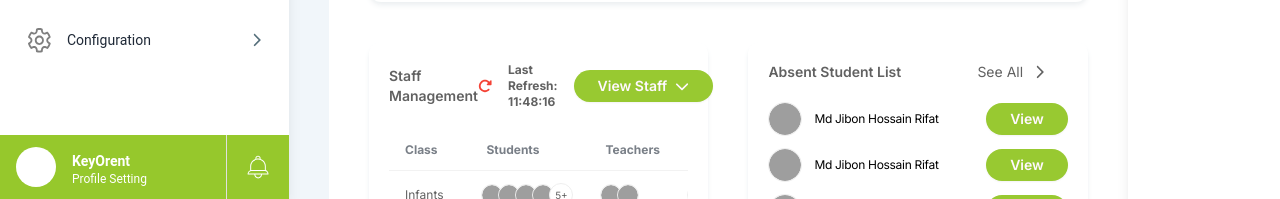
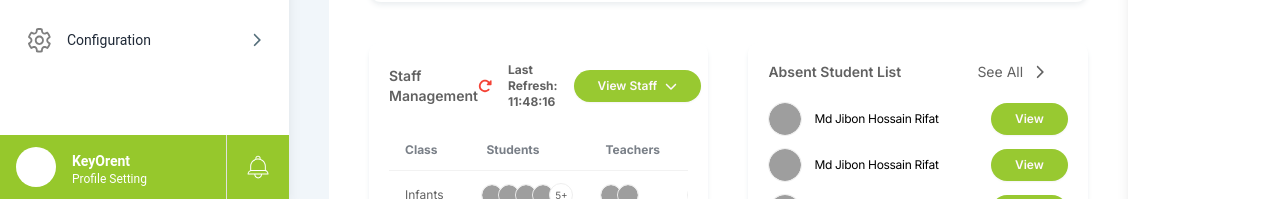
Before and after one commit to linear-digital/camiru-client-side, a React (Vite) app: page /dashboard in a window 1280 px wide. Shown: the part 601-800 px from the top of the page. Built offline with nearby package versions, Linux system fonts and the light colour scheme; grey boxes are pictures that could not be loaded.

Commit message:
update Dashboard.jsx, AbsRow.jsx and StapManagement.jsx

```diff
--- a/src/Pages/Dashboard/Dashboard.jsx
+++ b/src/Pages/Dashboard/Dashboard.jsx
@@ -5,6 +5,7 @@ import StatisticCard from './_UI/StatisticCard';
 import Attendance from './_UI/Attendance';
 import AbsentStudentList from './_UI/AbsentStudentList';
 import StapManagement from './_UI/StapManagement';
+import DownloadCustomReport from './_UI/DownloadCustomReport';
 
 const Dashboard = () => {
     return (
@@ -48,6 +49,7 @@ const Dashboard = () => {
                         <StapManagement />
                         <AbsentStudentList />
                     </div>
+                    <DownloadCustomReport />
                 </div>
                 <div className="min-w-[350px] max-w-[350px]  shadow-lg p-5 rounded-md">
 
--- a/src/Pages/Dashboard/_UI/AbsRow.jsx
+++ b/src/Pages/Dashboard/_UI/AbsRow.jsx
@@ -14,7 +14,7 @@ const AbsRow = () => {
                 </div>
                 <div className=" text-black text-xs font-normal leading-relaxed tracking-tight">Md Jibon Hossain Rifat</div>
             </div>
-            <button className='btn gap-2 btn-secondary bg-[#96C82C] rounded-3xl btn-sm text-sm px-6'>
+            <button className='btn gap-2 btn-secondary bg-[#96C82C] rounded-3xl btn-sm  px-6 text-[12px]'>
                 View
             </button>
         </div>
--- /dev/null
+++ b/src/Pages/Dashboard/_UI/DownloadCustomReport.jsx
@@ -0,0 +1,25 @@
+import { faCircleDown } from '@fortawesome/free-regular-svg-icons';
+import { FontAwesomeIcon } from '@fortawesome/react-fontawesome';
+import React from 'react';
+
+const DownloadCustomReport = () => {
+    return (
+        <div className="w-full mt-10 h-[89px] bg-slate-50 rounded-xl border border-cyan-100 bg-[#F8FCFF] flex items-center px-10 justify-between" >
+            <h3 className=" text-zinc-800 text-sm font-semibold ">Download a Custom Report</h3>
+            <div className='flex gap-5 items-center'>
+                <button className="w-[150px] h-[22px] bg-orange-400 rounded-sm text-xs flex items-center gap-1 px-2" >
+                    <span className=" text-zinc-800 text-xs font-medium ">12th January, 2022</span>
+                    <FontAwesomeIcon icon={faCircleDown} />
+                </button>
+                <div className="text-teal-600 text-sm font-semibold ">To</div>
+                <button className="w-[150px] h-[22px] bg-orange-400 rounded-sm text-xs flex items-center gap-1 px-2" >
+                    <span className=" text-zinc-800 text-xs font-medium ">12th January, 2022</span>
+                    <FontAwesomeIcon icon={faCircleDown} />
+                </button>
+                <button className='btn btn-sm btn-secondary rounded-2xl text-xs px-5 ml-5'>Download</button>
+            </div>
+        </div>
+    );
+};
+
+export default DownloadCustomReport;
--- a/src/Pages/Dashboard/_UI/StapManagement.jsx
+++ b/src/Pages/Dashboard/_UI/StapManagement.jsx
@@ -15,7 +15,7 @@ const StapManagement = () => {
                         <FontAwesomeIcon icon={faRotateRight} />
                     </button>
                     <div className=" text-zinc-800 text-xs font-bold ">Last Refresh: 11:48:16</div>
-                    <button className='btn gap-2 btn-secondary bg-[#96C82C] rounded-3xl btn-sm text-sm px-6'>
+                    <button className='btn gap-2 btn-secondary bg-[#96C82C] rounded-3xl btn-sm  px-6 text-xs'>
                         View Staff
                         <FontAwesomeIcon icon={faChevronDown} />
                     </button>
```
